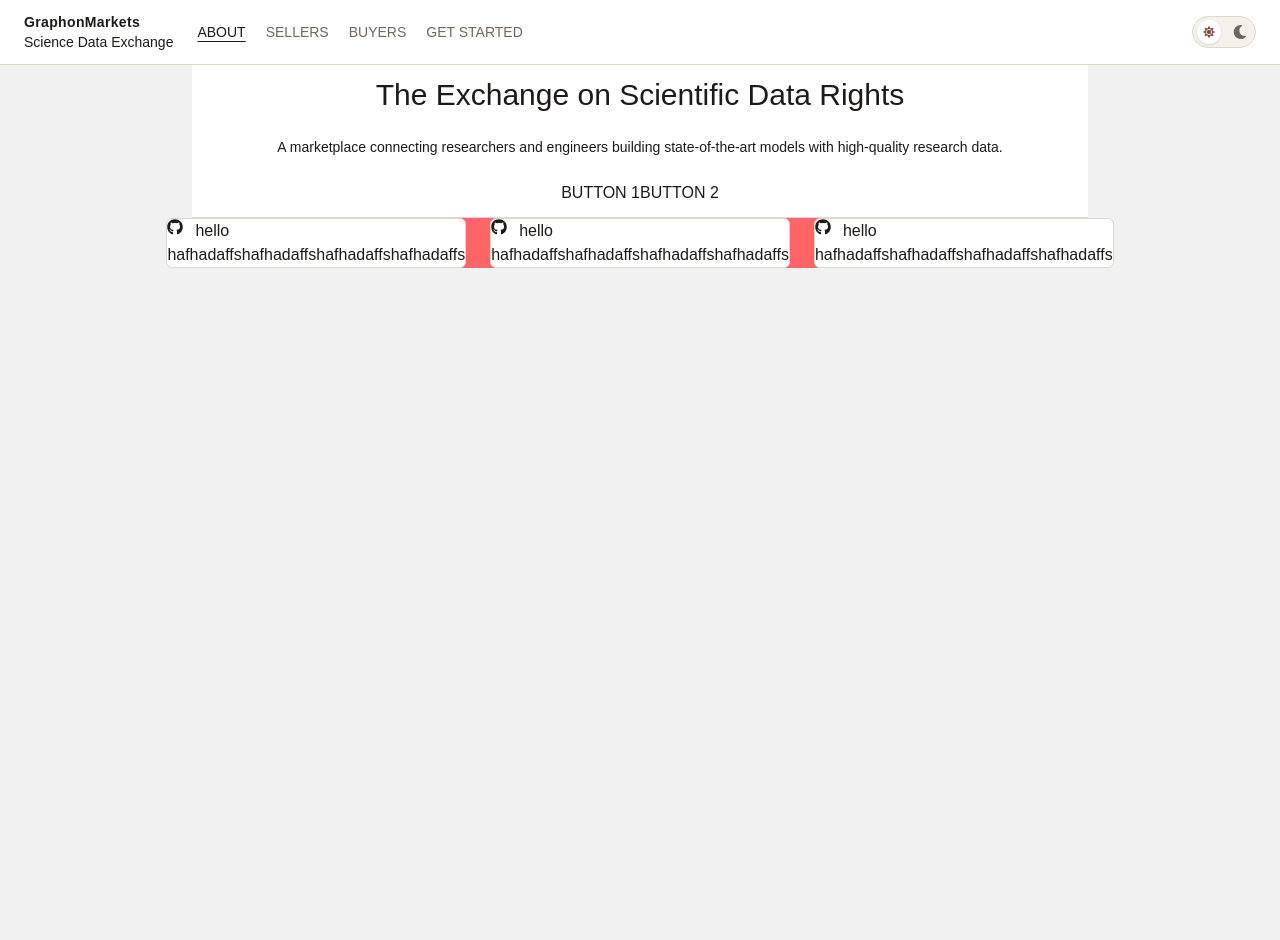
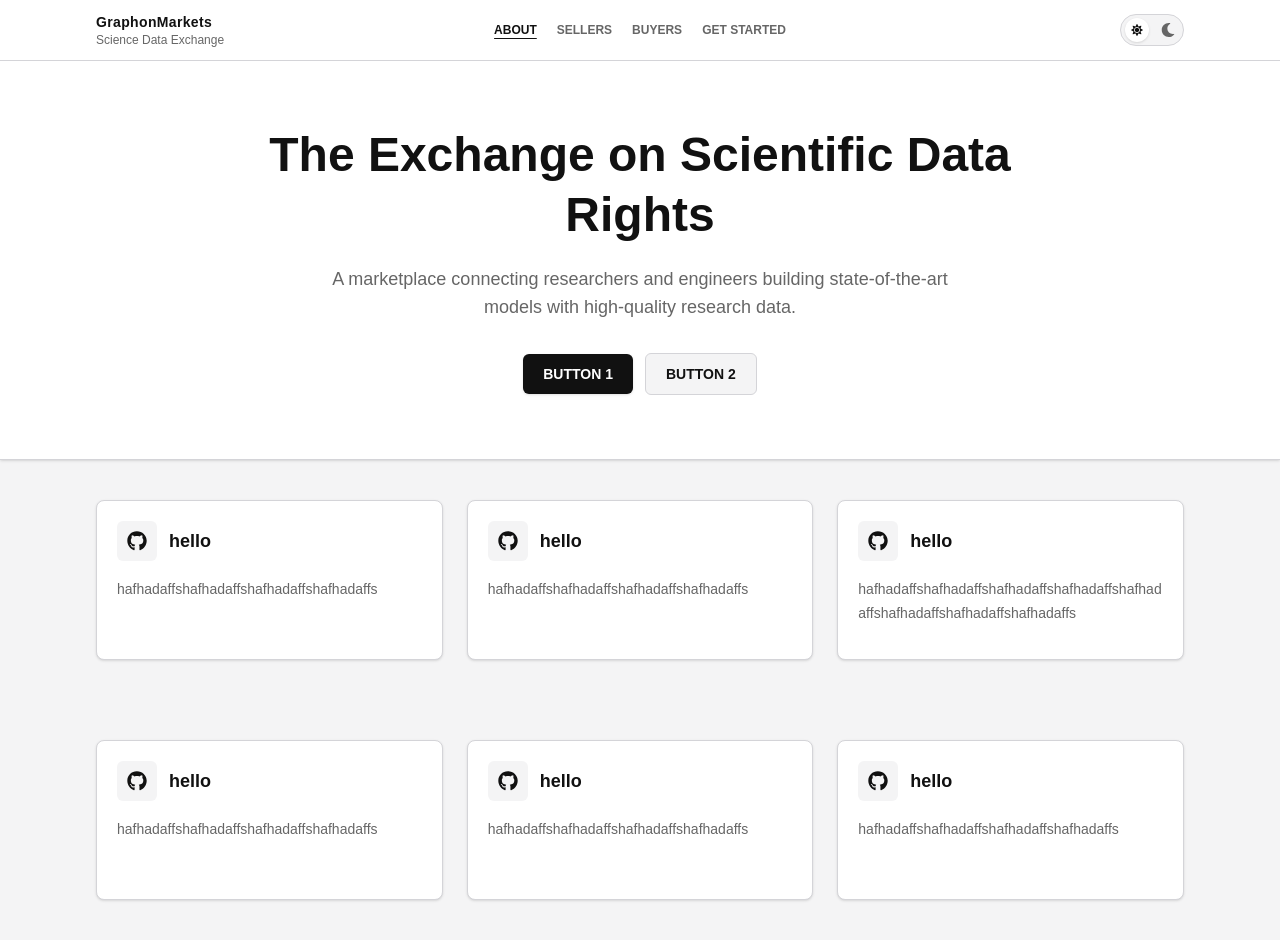
Before and after one commit to iamaray/graphon_one_pager, a Next.js app in the folder graphon-one-pager/: page / in a window 1280 px wide. Before the commit the page ends 800 px from the top, so only its background shows below. Built offline with nearby package versions, Linux system fonts and the light colour scheme.

Commit message:
significant layout and styling

```diff
--- a/graphon-one-pager/app/globals.css
+++ b/graphon-one-pager/app/globals.css
@@ -2,15 +2,15 @@
 
 :root,
 :root[data-theme="light"] {
-  --background: #f1f1f1;
-  --foreground: #1d1b18;
+  --background: #f4f4f5;
+  --foreground: #111111;
   --surface: #ffffff;
-  --surface-muted: #f5f2ed;
-  --text-muted: #6f675e;
-  --border-subtle: #ded7cc;
-  --accent: #7c4f3f;
+  --surface-muted: #f4f4f5;
+  --text-muted: #666666;
+  --border-subtle: #d4d4d8;
+  --accent: #111111;
   --accent-foreground: #ffffff;
-  --focus-ring: #2563eb;
+  --focus-ring: #737373;
 }
 
 @theme inline {
@@ -38,28 +38,28 @@
 
 @media (prefers-color-scheme: dark) {
   :root:not([data-theme="light"]) {
-    --background: #11100f;
-    --foreground: #f7f3ed;
-    --surface: #191715;
-    --surface-muted: #24211e;
-    --text-muted: #b8aea3;
-    --border-subtle: #37312b;
-    --accent: #d6a184;
-    --accent-foreground: #17110d;
-    --focus-ring: #93c5fd;
+    --background: #0a0a0a;
+    --foreground: #f5f5f5;
+    --surface: #171717;
+    --surface-muted: #262626;
+    --text-muted: #a3a3a3;
+    --border-subtle: #404040;
+    --accent: #f5f5f5;
+    --accent-foreground: #0a0a0a;
+    --focus-ring: #a3a3a3;
   }
 }
 
 :root[data-theme="dark"] {
-  --background: #11100f;
-  --foreground: #f7f3ed;
-  --surface: #191715;
-  --surface-muted: #24211e;
-  --text-muted: #b8aea3;
-  --border-subtle: #37312b;
-  --accent: #d6a184;
-  --accent-foreground: #17110d;
-  --focus-ring: #93c5fd;
+  --background: #0a0a0a;
+  --foreground: #f5f5f5;
+  --surface: #171717;
+  --surface-muted: #262626;
+  --text-muted: #a3a3a3;
+  --border-subtle: #404040;
+  --accent: #f5f5f5;
+  --accent-foreground: #0a0a0a;
+  --focus-ring: #a3a3a3;
 }
 
 body {
--- a/graphon-one-pager/app/layout.tsx
+++ b/graphon-one-pager/app/layout.tsx
@@ -14,10 +14,10 @@ export default function RootLayout({
 }>) {
   return (
     <html lang="en" className="bg-background">
-      <body>
+      <body className="min-h-screen bg-background text-foreground antialiased">
         <TopNavBar />
-        <main className="mx-auto flex max-w-4xl flex-col ">
-          <div>{children}</div>
+        <main className="flex w-full flex-col">
+          {children}
         </main>
       </body>
     </html>
--- a/graphon-one-pager/app/page.tsx
+++ b/graphon-one-pager/app/page.tsx
@@ -1,14 +1,31 @@
 import TopCard from "@/components/TopCard";
 import InfoCard from "@/components/InfoCard";
-
+import InfoCardRowLayout from "@/components/InfoCardRowLayout";
 import { FaGithub } from "react-icons/fa";
 
 export default function Home() {
   return (
-    <section className="">
+    <section>
       <TopCard />
+      <InfoCardRowLayout>
+        <InfoCard
+          Icon={FaGithub}
+          header="hello"
+          body="hafhadaffshafhadaffshafhadaffshafhadaffs"
+        />
+        <InfoCard
+          Icon={FaGithub}
+          header="hello"
+          body="hafhadaffshafhadaffshafhadaffshafhadaffs"
+        />
+        <InfoCard
+          Icon={FaGithub}
+          header="hello"
+          body="hafhadaffshafhadaffshafhadaffshafhadaffshafhadaffshafhadaffshafhadaffshafhadaffs"
+        />
+      </InfoCardRowLayout>
 
-      <div className="flex gap-6 w-full bg-red-400 items-center justify-center">
+      <InfoCardRowLayout>
         <InfoCard
           Icon={FaGithub}
           header="hello"
@@ -24,7 +41,7 @@ export default function Home() {
           header="hello"
           body="hafhadaffshafhadaffshafhadaffshafhadaffs"
         />
-      </div>
+      </InfoCardRowLayout>
     </section>
   );
 }
--- a/graphon-one-pager/components/InfoCard.tsx
+++ b/graphon-one-pager/components/InfoCard.tsx
@@ -12,12 +12,18 @@ export default function InfoCard({
   Icon,
 }: ExternalLinkItemProps) {
   return (
-    <div className="flex flex-col group rounded-md border border-border bg-surface transition duration-200 hover:-translate-y-0.5 hover:border-accent hover:shadow-sm focus-within:border-accent focus-within:ring-2 focus-within:ring-focus-ring/30">
-      <div className="flex gap-3">
-        <Icon />
-        <h2 className="">{header}</h2>
+    <div className="group flex min-h-40 flex-col rounded-lg border border-border bg-surface p-5 shadow-sm transition duration-200 hover:-translate-y-0.5 hover:border-accent hover:shadow-md focus-within:border-accent focus-within:ring-2 focus-within:ring-focus-ring/30">
+      <div className="flex items-center gap-3">
+        <span className="flex h-10 w-10 shrink-0 items-center justify-center rounded-md bg-surface-muted text-accent">
+          <Icon className="h-5 w-5" aria-hidden="true" />
+        </span>
+        <h2 className="text-card-title font-semibold text-foreground">
+          {header}
+        </h2>
       </div>
-      <p className="">{body}</p>
+      <p className="mt-4 break-words text-sm leading-6 text-text-muted">
+        {body}
+      </p>
     </div>
   );
 }
--- /dev/null
+++ b/graphon-one-pager/components/InfoCardRowLayout.tsx
@@ -0,0 +1,11 @@
+export default function InfoCardRowLayout({
+  children,
+}: Readonly<{
+  children: React.ReactNode;
+}>) {
+  return (
+    <div className="mx-auto grid w-full max-w-6xl gap-4 px-4 py-8 sm:grid-cols-3 sm:gap-6 sm:px-6 sm:py-10 lg:px-8">
+      {children}
+    </div>
+  );
+}
--- a/graphon-one-pager/components/TopCard.tsx
+++ b/graphon-one-pager/components/TopCard.tsx
@@ -1,14 +1,22 @@
 export default function TopCard() {
   return (
-    <div className="flex flex-col items-center gap-6 border-b border-border bg-surface px-6 py-3">
-      <h1 className="text-3xl">The Exchange on Scientific Data Rights</h1>
-      <p className="text-center text-sm">
-        A marketplace connecting researchers and engineers building
-        state-of-the-art models with high-quality research data.
-      </p>
-      <div className="flex">
-        <p>BUTTON 1</p>
-        <p>BUTTON 2</p>
+    <div className="w-full border-b border-border bg-surface px-5 py-12 text-center shadow-sm sm:px-8 sm:py-16">
+      <div className="mx-auto flex max-w-6xl flex-col items-center">
+        <h1 className="max-w-3xl text-4xl font-semibold leading-tight text-foreground sm:text-5xl">
+          The Exchange on Scientific Data Rights
+        </h1>
+        <p className="mt-5 max-w-2xl text-base leading-7 text-text-muted sm:text-lg">
+          A marketplace connecting researchers and engineers building
+          state-of-the-art models with high-quality research data.
+        </p>
+        <div className="mt-8 flex flex-wrap items-center justify-center gap-3">
+          <p className="rounded-md bg-accent px-5 py-2.5 text-sm font-semibold text-accent-foreground shadow-sm">
+            BUTTON 1
+          </p>
+          <p className="rounded-md border border-border bg-surface-muted px-5 py-2.5 text-sm font-semibold text-foreground">
+            BUTTON 2
+          </p>
+        </div>
       </div>
     </div>
   );
--- a/graphon-one-pager/components/TopNavItems.tsx
+++ b/graphon-one-pager/components/TopNavItems.tsx
@@ -14,7 +14,7 @@ export default function TopNav() {
   const pathname = usePathname();
 
   return (
-    <div className="flex gap-5 items-center justify-center">
+    <div className="flex flex-wrap items-center justify-center gap-x-5 gap-y-2 text-xs font-semibold">
       {navItems.map((item) => {
         const isActive = pathname == item.href;
 
@@ -25,7 +25,7 @@ export default function TopNav() {
             className={
               isActive
                 ? "text-foreground underline underline-offset-4"
-                : "text-muted transition-colors hover:text-foreground"
+                : "text-text-muted transition-colors hover:text-foreground"
             }
           >
             {item.label}
--- a/graphon-one-pager/components/TopNavLayout.tsx
+++ b/graphon-one-pager/components/TopNavLayout.tsx
@@ -5,15 +5,17 @@ import TopNav from "./TopNavItems";
 
 export default function TopNavBar() {
   return (
-    <nav className="flex items-center gap-6 border-b border-border bg-surface px-6 py-3 text-sm">
-      <div className="flex flex-col ">
-        <p className="font-semibold tracking-wide text-foreground">
-          GraphonMarkets
-        </p>
-        <p>Science Data Exchange</p>
+    <nav className="sticky top-0 z-50 border-b border-border bg-surface text-sm">
+      <div className="mx-auto grid w-full max-w-6xl grid-cols-1 items-center gap-4 px-4 py-3 sm:grid-cols-[minmax(0,1fr)_auto_minmax(0,1fr)] sm:px-6 lg:px-8">
+        <div className="flex min-w-0 flex-col">
+          <p className="font-semibold tracking-wide text-foreground">
+            GraphonMarkets
+          </p>
+          <p className="text-xs text-text-muted">Science Data Exchange</p>
+        </div>
+        <TopNav />
+        <ThemeToggle />
       </div>
-      <TopNav />
-      <ThemeToggle />
     </nav>
   );
 }
--- a/graphon-one-pager/package.json
+++ b/graphon-one-pager/package.json
@@ -11,7 +11,8 @@
   "dependencies": {
     "next": "16.2.6",
     "react": "19.2.4",
-    "react-dom": "19.2.4"
+    "react-dom": "19.2.4",
+    "react-icons": "^5.6.0"
   },
   "devDependencies": {
     "@tailwindcss/postcss": "^4",
```
Also changed, not shown: 1 other file (tests, documents, lock files or other folders).
